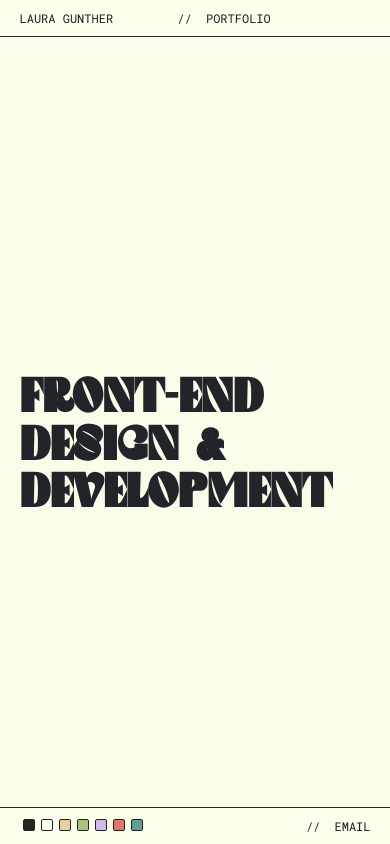
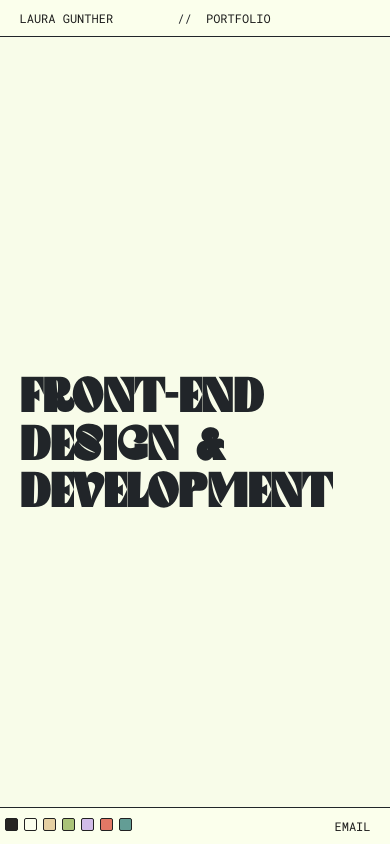
Before and after one commit to lo-designs/Portfolio, a React (Create React App) app: page / in a window 390 px wide. Built offline with nearby package versions, Linux system fonts and the light colour scheme.

Commit message:
footer fix

```diff
--- a/src/Components/Footer/Footer.scss
+++ b/src/Components/Footer/Footer.scss
@@ -30,6 +30,10 @@
   .footer {
     font-size: 0.75rem;
 
+    .footer-links-divider {
+      display: none;
+    }
+
     .email:hover {
       font-family: "Celebrate-Retro";
       font-size: 1.5rem;
--- a/src/Components/Themes/Themes.scss
+++ b/src/Components/Themes/Themes.scss
@@ -183,12 +183,13 @@
     bottom: 0;
     position: fixed;
     margin-left: 5%;
-    margin-bottom: 7px;
+   //  margin-bottom: 7px;
+    margin: 7px 2px;
     z-index: 1500;
 
     .color-option  {
-      height: 12px;
-      width: 12px;
+      height: 13px;
+      width: 13px;
     }
   }
 }
```
